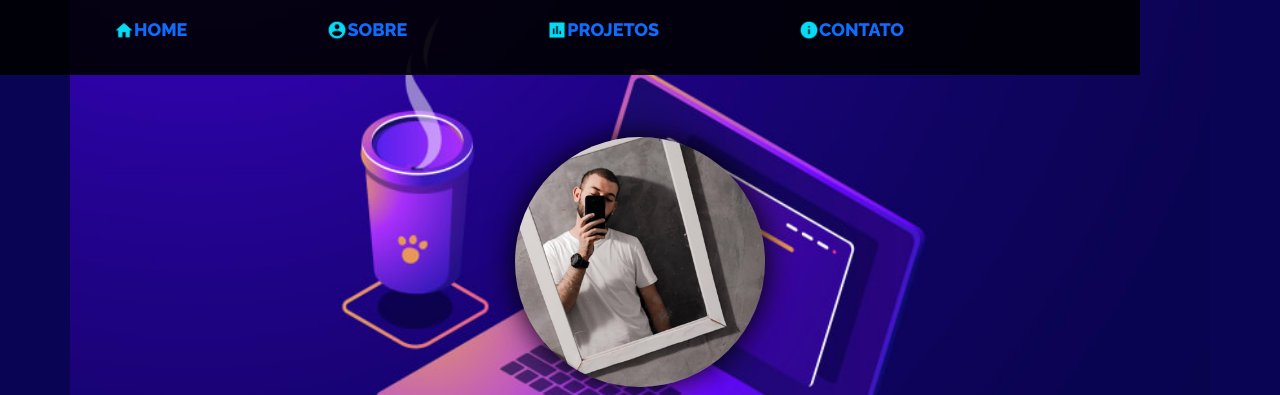
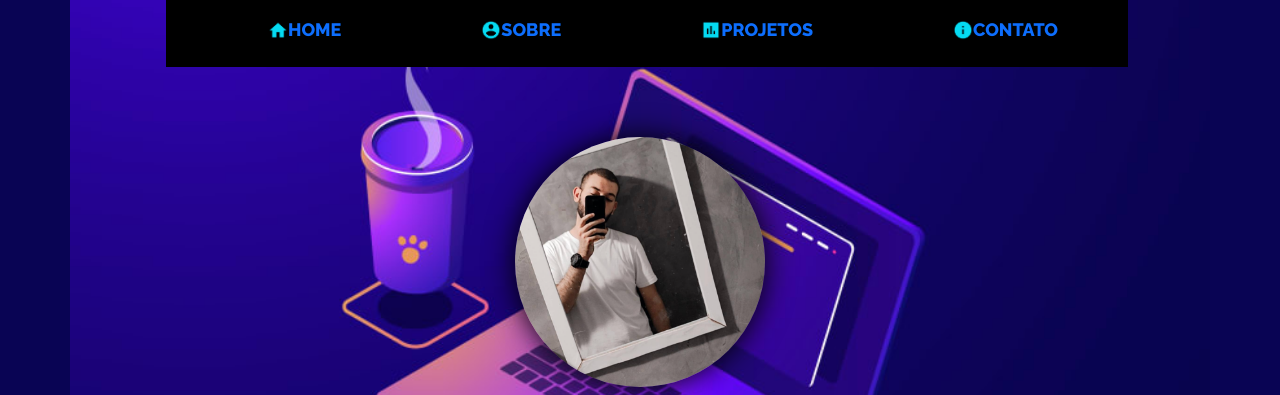
Before and after one commit to Marco-Aguiar/portifolio, a plain HTML site: page index.html in a window 1280 px wide. Shown: the top 395 px of the page. Drawn offline with nearby package versions, Linux system fonts and the light colour scheme.

Commit message:
corrigindo header

```diff
--- a/assets/style.css
+++ b/assets/style.css
@@ -30,10 +30,13 @@ a{
 
 .header{
     height: 75px;
-    background-color: rgba(0, 0, 0, 0.90);
     position: fixed;
     align-items: center;
-    justify-content: center;
+    justify-content: right;
+}
+
+.cor-header {
+    background-color: #000;
 }
 
 .menu-header {
--- a/index.html
+++ b/index.html
@@ -16,9 +16,9 @@
 
     <body>
         <header>
-            <div class="container header">
-                <div class="menu col-xl-12">
-                    <ul>
+            <div class="container header col-xl-12">
+                <div class="menu">
+                    <ul class="cor-header">
                         <li><a class="menu-header" href="#home"> <img src="assets/archives/home.png" height="20px"> HOME </a></li>
                         <li><a class="menu-header" href="#sobre"> <img src="assets/archives/sobre.png"  height="20px"> SOBRE </a></li>
                         <li><a class="menu-header" href="#projetos"> <img src="assets/archives/projetos.png"  height="20px"> PROJETOS </a></li>
@@ -54,7 +54,7 @@
                             <h2>SOBRE MIM</h2>
                             <div class="entalhe"></div>
                             <p> Meu nome é Marco Aguiar. Sou natural de Campinas, mas atualmente resido em São Paulo.
-                                Tenho 20 anos e estou no 4º semestre do curso de Engenharia da Computação na Faculdade Impacta de Tecnologia. </br></br>
+                                Tenho 20 anos e estou no 4º semestre do curso de Engenharia da Computação na Faculdade Impacta de Tecnologia.</br></br>
                                 Recentemente, iniciei um treinamento de <i> AWS Academy Cloud Foundation </i>
                                 lecionado pela <i>Amazon</i>.
                             </p>
```
